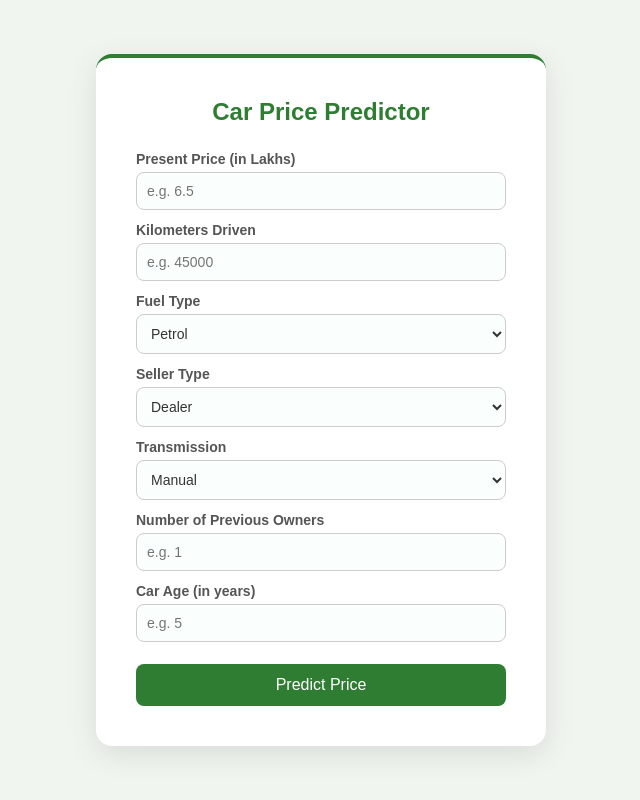
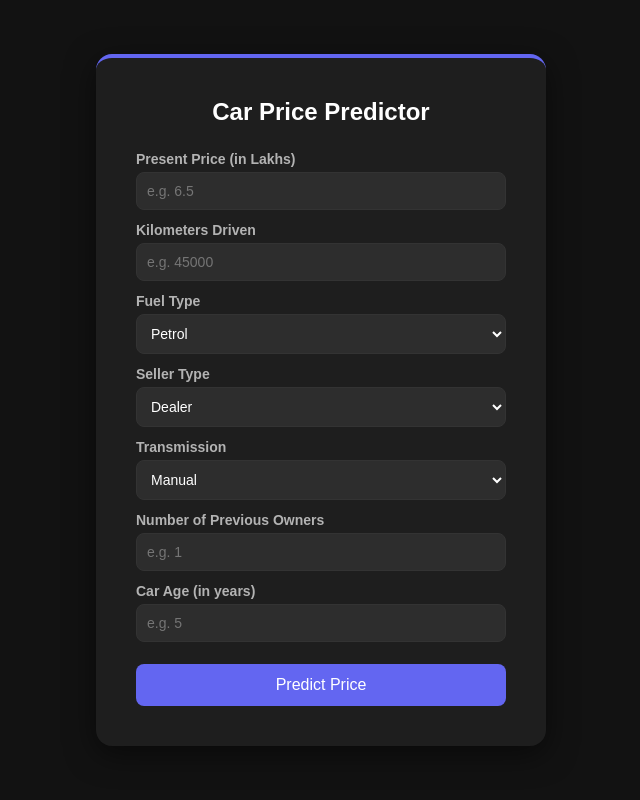
Before and after one commit to Shivaansh-Singh/Car-Price-Predictor, a Flask app: page / in a window 1280 px wide. Shown: the whole page, without its empty margins (319-959 px from the left). Run offline with Flask 3, Linux system fonts and the light colour scheme; parts of the project's set-up code (start-up, migrations or seed data) failed here and were passed over.

Commit message:
Revise CSS for dark theme styling
Updated styles for a darker theme with improved colors.

```diff
--- a/static/style.css
+++ b/static/style.css
@@ -1,77 +1,87 @@
 /* static/style.css */
+
 * {
     margin: 0;
     padding: 0;
     box-sizing: border-box;
 }
+
 body {
     font-family: Arial, sans-serif;
-    background: #f0f5f0;
+    background: #121212;
     min-height: 100vh;
     display: flex;
     justify-content: center;
     align-items: center;
 }
+
 .container {
-    background: #ffffff;
+    background: #1e1e1e;
     padding: 40px;
     border-radius: 16px;
     width: 450px;
-    box-shadow: 0 8px 30px rgba(0, 0, 0, 0.1);
-    border-top: 4px solid #2e7d32;
+    box-shadow: 0 8px 30px rgba(0, 0, 0, 0.5);
+    border-top: 4px solid #6366f1;
 }
+
 h1 {
     text-align: center;
     margin-bottom: 25px;
     font-size: 24px;
-    color: #2e7d32;
+    color: #ffffff;
 }
+
 label {
     display: block;
     margin-top: 12px;
     font-size: 14px;
-    color: #555;
+    color: #b3b3b3;
     font-weight: bold;
 }
+
 input, select {
     width: 100%;
     padding: 10px;
     margin-top: 5px;
     border-radius: 8px;
-    border: 1.5px solid #ccc;
-    background: #fafffe;
-    color: #333;
+    border: 1.5px solid #333;
+    background: #2d2d2d;
+    color: #ffffff;
     font-size: 14px;
     transition: 0.3s;
 }
+
 input:focus, select:focus {
     outline: none;
-    border-color: #43a047;
-    box-shadow: 0 0 0 3px rgba(67, 160, 71, 0.15);
+    border-color: #6366f1;
+    box-shadow: 0 0 0 3px rgba(99, 102, 241, 0.25);
 }
+
 .btn {
     width: 100%;
     padding: 12px;
     margin-top: 22px;
     border: none;
     border-radius: 8px;
-    background: #2e7d32;
+    background: #6366f1;
     color: white;
     font-size: 16px;
     cursor: pointer;
     transition: 0.3s;
 }
+
 .btn:hover {
-    background: #1b5e20;
+    background: #4f46e5;
 }
+
 .result {
     text-align: center;
     margin-top: 20px;
     padding: 15px;
-    background: #e8f5e9;
-    border: 1px solid #a5d6a7;
+    background: #2d3748;
+    border: 1px solid #4a5568;
     border-radius: 8px;
     font-size: 18px;
     font-weight: bold;
-    color: #2e7d32;
+    color: #a3bffa;
 }
```
